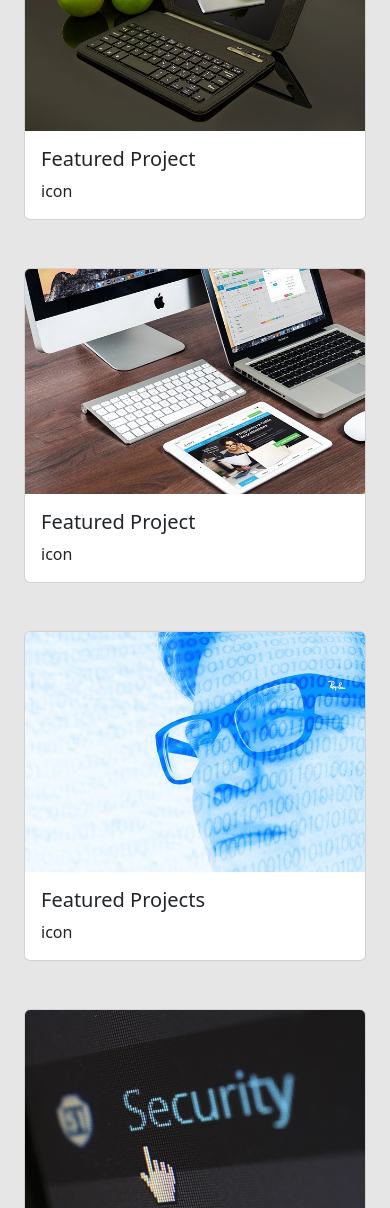
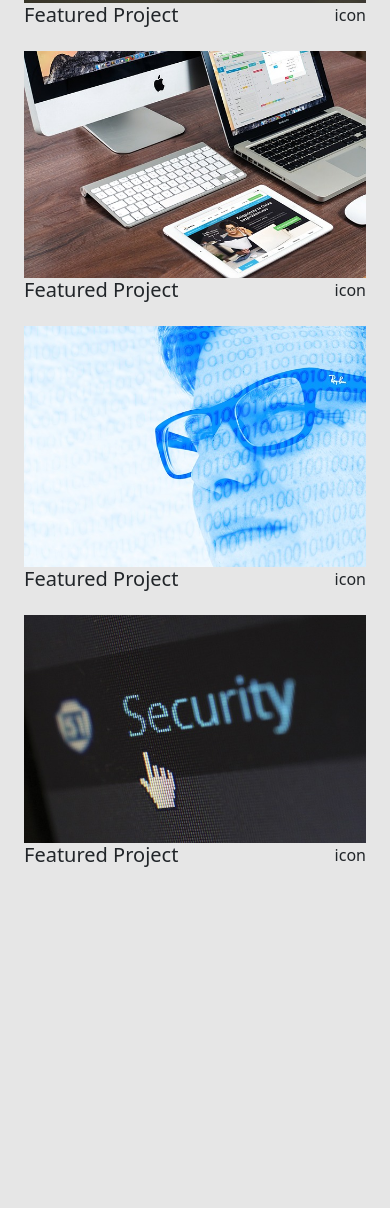
Before and after one commit to KurtBeau-and-bros/Codeup-design-project, a plain HTML site: page index.html in a window 390 px wide. Shown: the part 792-2000 px from the top of the page. After the commit the page ends 1660 px from the top, so only its background shows below. Drawn offline with nearby package versions, Linux system fonts and the light colour scheme.

Commit message:
finished skeleton

```diff
--- a/custom.css
+++ b/custom.css
@@ -61,9 +61,12 @@ font-size: 1.5rem;
 
 }
 
-@media screen and (max-width: 500px) {
+@media screen and (max-width: 768px) {
     .circles-wrapper {
         width: 300px;
+    }
+    .hidden-on-mobile {
+        display: none;
     }
 }
 
@@ -71,11 +74,3 @@ font-size: 1.5rem;
     margin: 4em;
 
 }
-
-@media screen and (max-width: 1200px) {
-     .image-box{
-
-
-
-    }
-}
--- a/index.html
+++ b/index.html
@@ -84,53 +84,67 @@
         </div>
     </div>
     <section class="container-fluid">
-        <div class="row selected-work">
-            <div class="col d-flex justify-content-center">
-                <h4 class="text-uppercase ">Selected Work</h4>
-            </div>
-        </div>
-<!--   start img     -->
-        <div class="d-flex justify-content-center image-box">
-            <div class="row gap-5 ">
-                <div class="col-lg-8 col-sm-6">
-                    <div class="card">
+        <div class="row">
+            <div class="col-lg-8">
+                <h4 class="text-uppercase text-center">Selected Work</h4>
+                <div class="row row-gap-4">
+                    <div class="col-md-6 col-sm-12">
                         <img src="images/apple-ipad.jpg" class="card-img-top" alt="img1">
-                        <div class="card-body">
+                        <div class="card-body d-flex justify-content-between">
+                            <h5 class="card-title">Featured Project</h5>
+                            <p class="card-text">icon</p>
+                        </div>
+                    </div>
+                    <div class="col-md-6 col-sm-12">
+                        <img src="images/macbook.jpg" class="card-img-top" alt="img1">
+                        <div class="card-body d-flex justify-content-between">
+                            <h5 class="card-title">Featured Project</h5>
+                            <p class="card-text">icon</p>
+                        </div>
+                    </div>
+                    <div class="col-md-6 col-sm-12">
+                        <img src="images/man.jpg" class="card-img-top" alt="img1">
+                        <div class="card-body d-flex justify-content-between">
+                            <h5 class="card-title">Featured Project</h5>
+                            <p class="card-text">icon</p>
+                        </div>
+                    </div>
+                    <div class="col-md-6 col-sm-12">
+                        <img src="images/security.jpg" class="card-img-top" alt="img1">
+                        <div class="card-body d-flex justify-content-between">
                             <h5 class="card-title">Featured Project</h5>
                             <p class="card-text">icon</p>
                         </div>
                     </div>
                 </div>
-                <div class="col-lg-8 col-sm-6">
-                    <div class="card">
-                        <img src="images/macbook.jpg" class="card-img-top" alt="img2">
-                        <div class="card-body">
-                            <h5 class="card-title">Featured Project</h5>
-                            <p class="card-text">icon</p>
-                        </div>
+            </div>
+            <div class="col-lg-4 hidden-on-mobile">
+                <h4 class="text-uppercase text-center">the last</h4>
+                <div class="d-flex flex-column">
+                    <div class="d-flex">
+                        <img src="" alt="phone"> <p class="text-uppercase"> the admin bar and absolute positioning</p>
                     </div>
-                </div>
-                <div class="col-lg-8 col-sm-6">
-                    <div class="card">
-                        <img src="images/man.jpg" class="card-img-top" alt="img3">
-                        <div class="card-body">
-                            <h5 class="card-title">Featured Projects</h5>
-                            <p class="card-text">icon</p>
-                        </div>
+
+                    <div class="d-flex">
+                        <img src="" alt="face"> <p class="text-uppercase"> the admin bar and absolute positioning</p>
                     </div>
-                </div>
-                <div class="col-lg-8 col-sm-6">
-                    <div class="card">
-                        <img src="images/security.jpg" class="card-img-top" alt="img4">
-                        <div class="card-body">
-                            <h5 class="card-title">Featured Projects</h5>
-                            <p class="card-text">icon</p>
-                        </div>
+
+                    <div class="d-flex">
+                        <img src="" alt="painting"> <p class="text-uppercase"> the admin bar and absolute positioning</p>
                     </div>
+
+                    <div>
+                        <h4>last tweet</h4>
+                        <p>Lorem ipsum dolor sit amet, consectetur adipisicing elit.
+                            Alias commodi consequatur corporis deleniti dignissimos,
+                            error explicabo fugiat fugit ipsa officia perspiciatis quia,
+                            rerum saepe sequi.
+                        </p>
+                    </div>
+
                 </div>
             </div>
         </div>
-<!--   end img     -->
     </section>
 </main>
 
```
